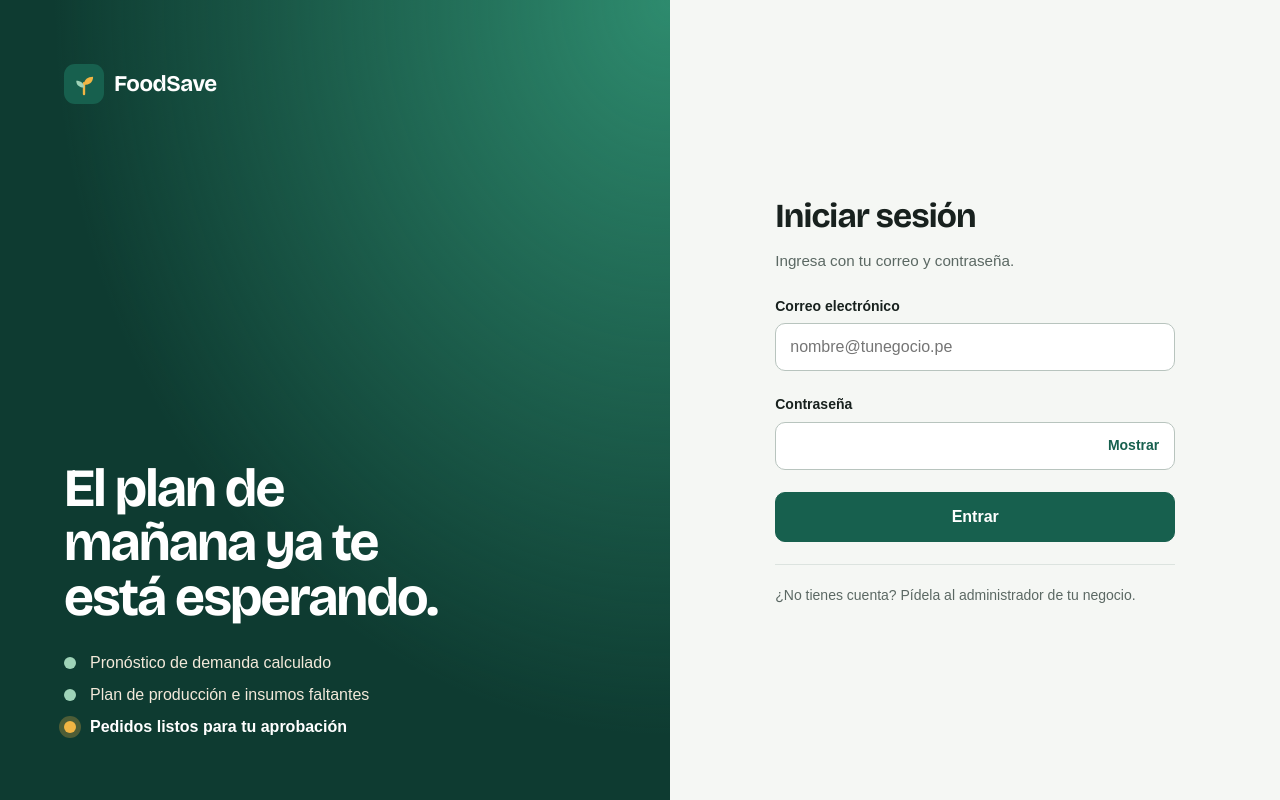
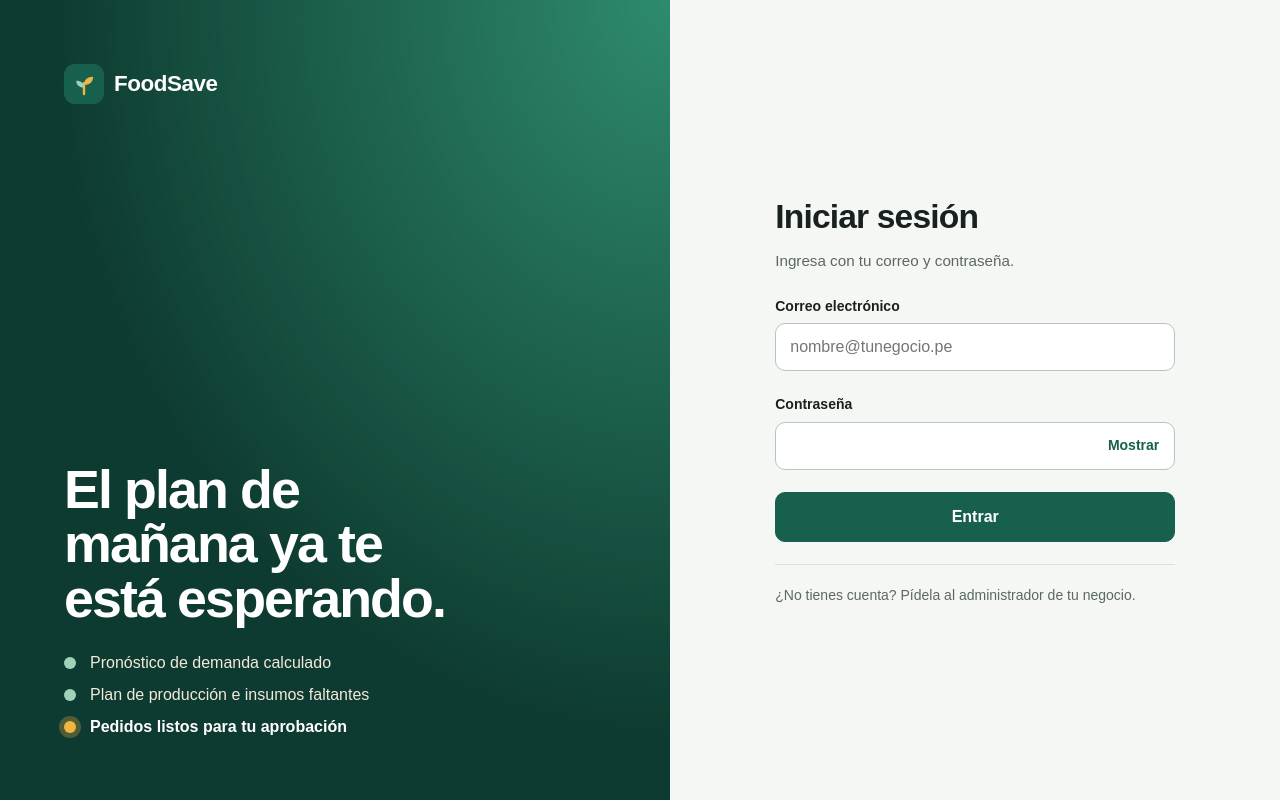
Before and after one commit to AXL031/savefood_automatizacion, a Next.js app in the folder frontend/: page /iniciar-sesion in a window 1280 px wide. Built offline with nearby package versions, Linux system fonts and the light colour scheme; no server answers; a web font is replaced by a local one.

Commit message:
rendimiento(fuentes): anticipar la tipografia de los titulos

```diff
--- a/frontend/src/app/layout.tsx
+++ b/frontend/src/app/layout.tsx
@@ -13,11 +13,18 @@ const manrope = localFont({
   weight: "200 800",
 });
 
+const bricolage = localFont({
+  src: "../../node_modules/@fontsource-variable/bricolage-grotesque/files/bricolage-grotesque-latin-wght-normal.woff2",
+  variable: "--fuente-bricolage",
+  display: "swap",
+  weight: "200 800",
+});
+
 export const metadata: Metadata = {
   title: "FoodSave",
   description: "Planificación de producción y compras para negocios de alimentos",
 };
 
 export default function RootLayout({ children }: Readonly<{ children: ReactNode }>) {
-  return <html lang="es" className={manrope.variable}><body><AppShell>{children}</AppShell></body></html>;
+  return <html lang="es" className={`${manrope.variable} ${bricolage.variable}`}><body><AppShell>{children}</AppShell></body></html>;
 }
--- a/frontend/src/app/styles.css
+++ b/frontend/src/app/styles.css
@@ -1,4 +1,4 @@
-:root { --fuente-ui: var(--fuente-manrope), "Manrope Variable", "Manrope", ui-sans-serif, system-ui, -apple-system, "Segoe UI", sans-serif; --fuente-titulos: "Bricolage Grotesque Variable", "Bricolage Grotesque", var(--fuente-ui); --color-hoja-profunda: #0E3B31; --color-primario: #17604E; --color-primario-oscuro: #0E3B31; --color-primario-suave: #E3F1EA; --color-primario-tenue: #F0F7F3; --color-primario-borde: #B9DCC9; --color-acento: #2E8B6E; --color-yema: #F2B544; --color-texto: #18211E; --color-texto-medio: #46524E; --color-texto-secundario: #5B6863; --color-fondo: #F5F7F4; --color-superficie: #FFFFFF; --color-borde: #DCE3DF; --color-borde-campo: #B8C4BE; --color-neutro-suave: #ECEFED; --color-exito: #166534; --color-exito-suave: #E3F4E8; --color-exito-borde: #BFE3CB; --color-advertencia: #8A4B00; --color-advertencia-suave: #FDF0D5; --color-advertencia-borde: #F2D59B; --color-error: #B42318; --color-error-suave: #FDE8E6; --color-error-borde: #F5C2BC; --color-info: #1D4F86; --color-info-suave: #E4EEF8; --color-dato-real: #2F6DB5; font-family: var(--fuente-ui); color: var(--color-texto); background: var(--color-fondo); font-synthesis: none; }
+:root { --fuente-ui: var(--fuente-manrope), "Manrope Variable", "Manrope", ui-sans-serif, system-ui, -apple-system, "Segoe UI", sans-serif; --fuente-titulos: var(--fuente-bricolage), "Bricolage Grotesque Variable", "Bricolage Grotesque", var(--fuente-ui); --color-hoja-profunda: #0E3B31; --color-primario: #17604E; --color-primario-oscuro: #0E3B31; --color-primario-suave: #E3F1EA; --color-primario-tenue: #F0F7F3; --color-primario-borde: #B9DCC9; --color-acento: #2E8B6E; --color-yema: #F2B544; --color-texto: #18211E; --color-texto-medio: #46524E; --color-texto-secundario: #5B6863; --color-fondo: #F5F7F4; --color-superficie: #FFFFFF; --color-borde: #DCE3DF; --color-borde-campo: #B8C4BE; --color-neutro-suave: #ECEFED; --color-exito: #166534; --color-exito-suave: #E3F4E8; --color-exito-borde: #BFE3CB; --color-advertencia: #8A4B00; --color-advertencia-suave: #FDF0D5; --color-advertencia-borde: #F2D59B; --color-error: #B42318; --color-error-suave: #FDE8E6; --color-error-borde: #F5C2BC; --color-info: #1D4F86; --color-info-suave: #E4EEF8; --color-dato-real: #2F6DB5; font-family: var(--fuente-ui); color: var(--color-texto); background: var(--color-fondo); font-synthesis: none; }
 .flow-step { border: 0; padding: 24px 0 0; margin: 0; min-height: 220px; }
 .flow-step h3 { margin-bottom: 20px; }
 .flow-assistant .steps-list { display: grid; grid-template-columns: repeat(5, minmax(0, 1fr)); gap: 12px; list-style: none; padding: 0; }
```
